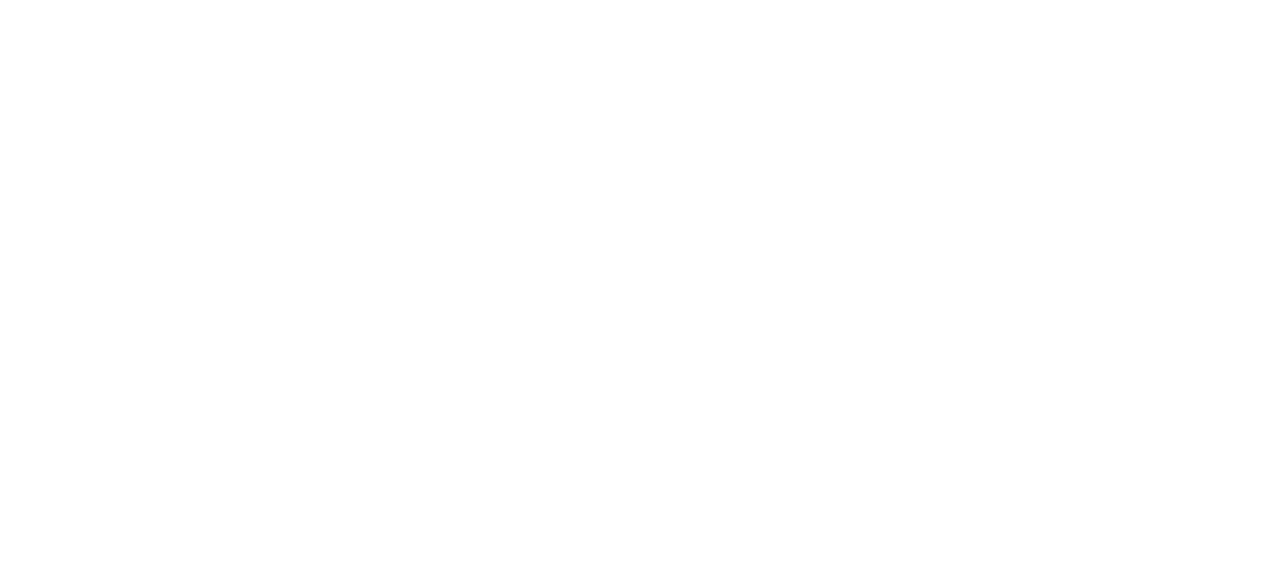
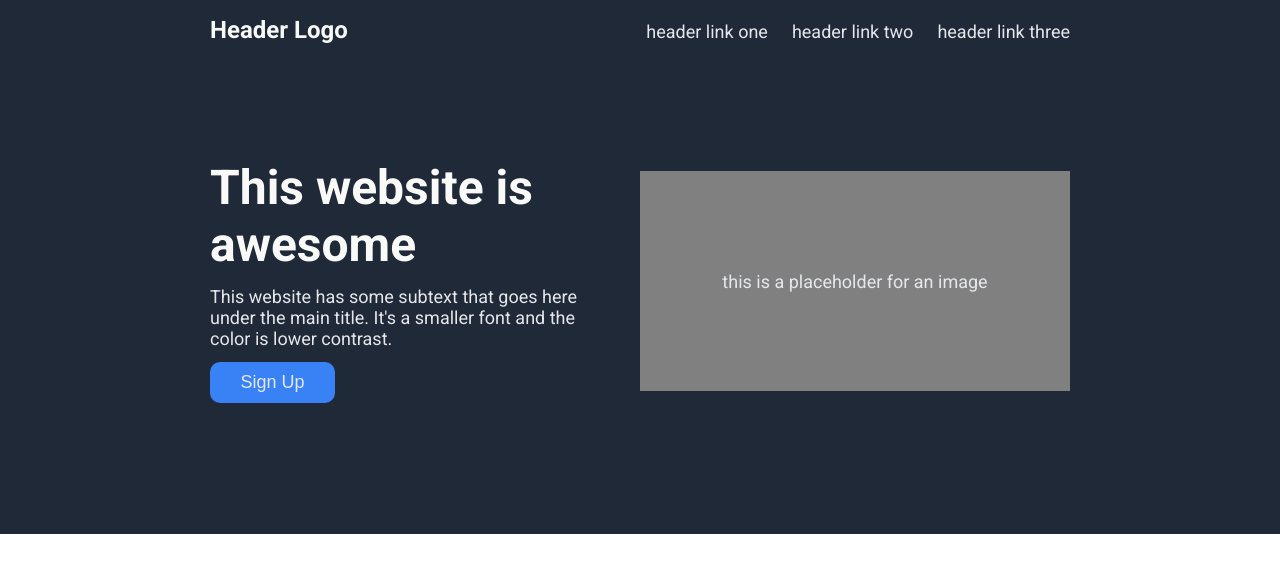
Before and after one commit to Dandelion674/Odin-Landing-Page, a plain HTML site: page index.html in a window 1280 px wide. Drawn offline with Linux system fonts and the light colour scheme.

Commit message:
feat: add header with navigation and hero section
created a header with a navbar and hero content section

```diff
--- a/index.html
+++ b/index.html
@@ -7,6 +7,35 @@
     <link rel="stylesheet" href="styles.css">
 </head>
 <body>
+    <header>
+        <div class="nav">
+            <div class="nav-left">
+                <p id="logo"> Header Logo</p>
+            </div>
+            <div class="nav-right">
+                <ul>
+                    <li><a href="#">header link one</a></li>
+                    <li><a href="#">header link two</a></li>
+                    <li><a href="#">header link three</a></li>
+                </ul>
+            </div>
+        </div>
 
+        <div class="hero">
+            <div class="hero-left">
+                <h1 class="hero-text">This website is awesome</h1>
+                <p class="secondary-text">
+                    This website has some subtext that goes here under the main title.
+                    It's a smaller font and the color is lower contrast.
+                </p>
+                <button class="secondary-text hero-btn">Sign Up</button>
+            </div>
+            <div class="hero-right">
+                <div class="hero-image">
+                    <p class="secondary-text">this is a placeholder for an image</p>
+                </div>
+            </div>
+        </div>
+    </header>
 </body>
 </html>
--- a/styles.css
+++ b/styles.css
@@ -1,4 +1,81 @@
+@import url('https://fonts.googleapis.com/css2?family=Roboto:ital,wght@0,100..900;1,100..900&display=swap');
+
+
 *{
     margin: 0;
     padding: 0;
 }
+
+body{
+    font-family: 'roboto', sans-serif;
+}
+
+header{
+    background-color: #1f2937;
+    padding: 16px 210px;
+}
+
+#logo{
+    font-size: 24px;
+    color: #f9faf8;
+    font-weight: bolder;
+}
+
+.nav{
+    display: flex;
+    justify-content: space-between;
+    align-items: baseline;
+}
+
+.nav ul{
+    display: flex;
+    list-style: none;
+    gap: 24px;
+}
+
+.secondary-text,a{
+    font-size: 18px;
+    color: #E5E7EB;
+    text-decoration: none;
+}
+
+.hero{
+    display: flex;
+    justify-content: center;
+    align-items: center;
+    padding: 115px 0;
+    gap: 35px;
+}
+
+.hero-left{
+    display: flex;
+    flex-direction: column;
+    gap:13px
+}
+
+.hero-text{
+    font-size: 48px;
+    color: #f9faf8;
+    font-weight: bolder;
+}
+
+.hero-right{
+    flex-shrink: 0;
+    width: 50%;
+}
+
+.hero-btn{
+    border: none;
+    background-color: #3882f6;
+    border-radius: 10px;
+    padding: 10px 20px;
+    width: 125px;
+}
+
+.hero-image{
+    display: flex;
+    justify-content: center;
+    align-items: center;
+    background-color: grey;
+    height: 220px;
+}
```
